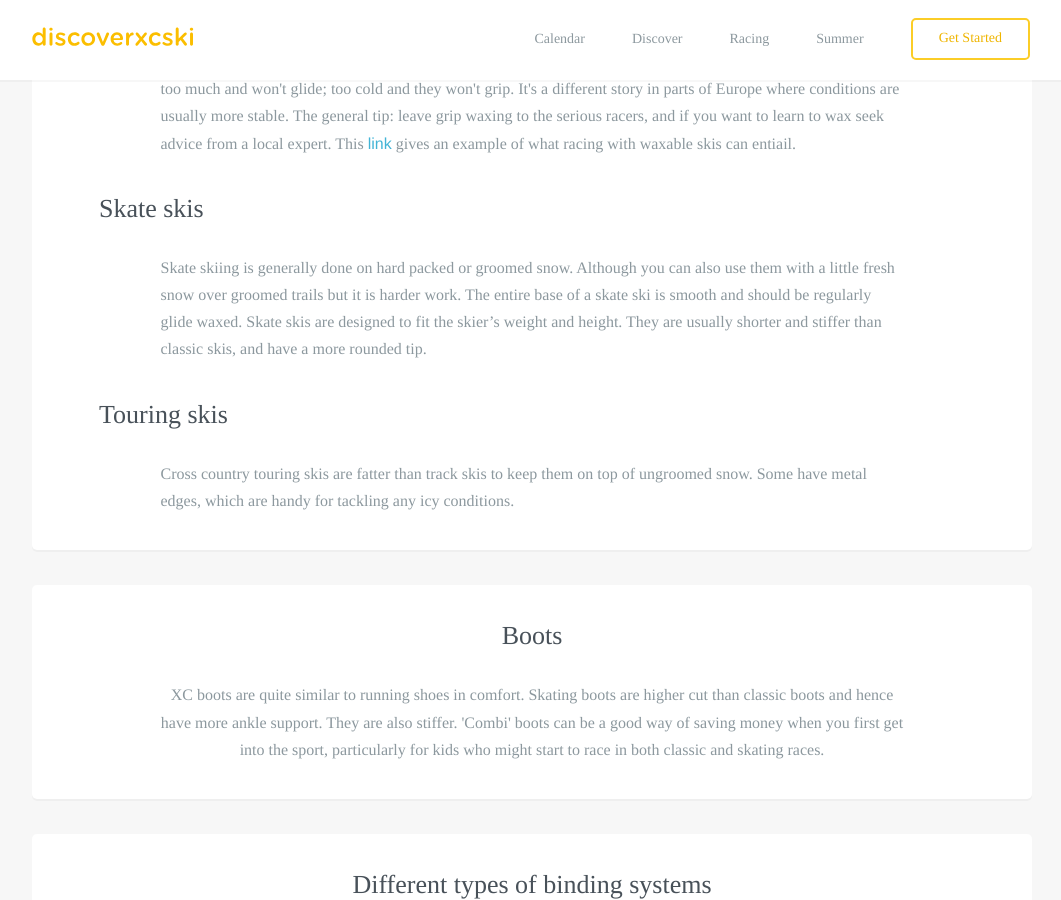
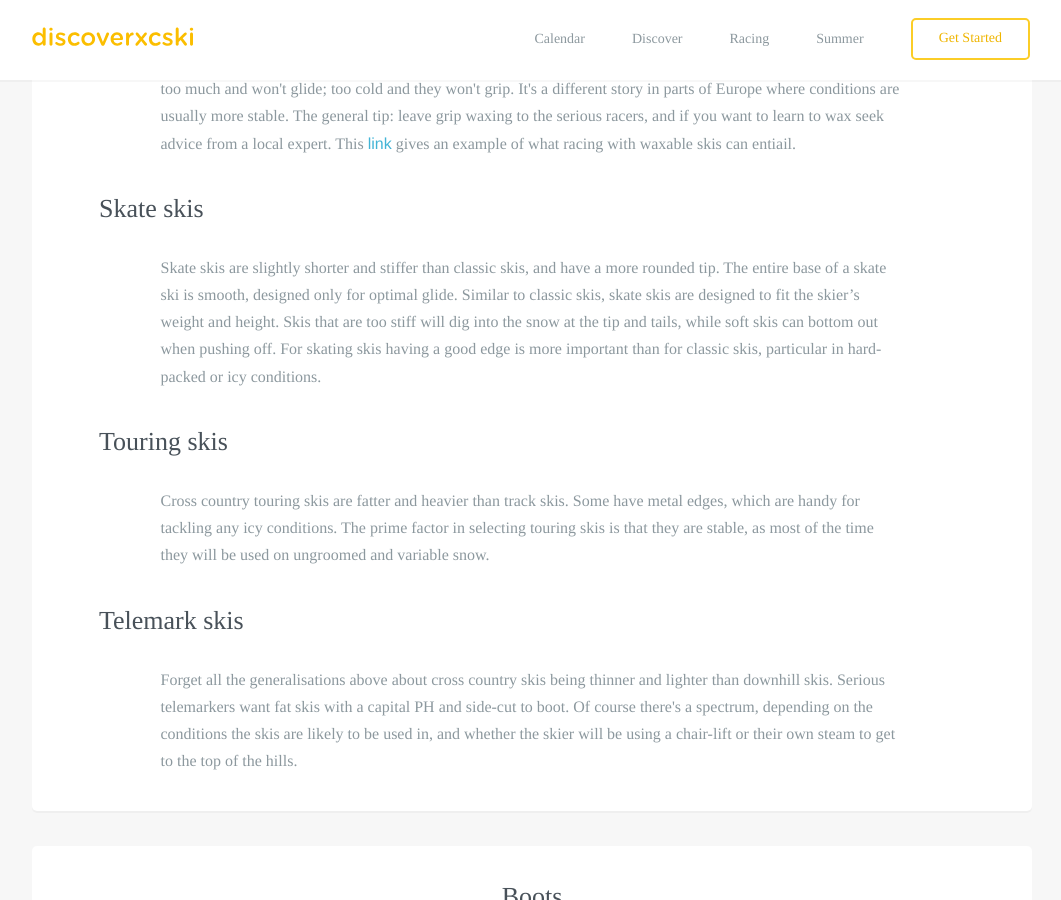
Before and after one commit to robcatto/robcatto.github.io, a Jekyll site: the page built from get-started/equipment/index.html, in a window 1280 px wide and 900 px high, scrolled down 1527 px. Shown: the whole window, without its empty margins (108-1169 px from the left). Built offline with Jekyll 4.4.1, drawn with Linux system fonts in a browser that asks for light colours; some web fonts are replaced; Markdown is read by kramdown in place of the engine named in the settings.

Commit message:
Update index.html

```diff
--- a/get-started/equipment/index.html
+++ b/get-started/equipment/index.html
@@ -53,15 +53,17 @@ layout: default
                         <p align=left>Waxable skis are usually faster than all forms of waxless skis, however, getting the rigth wax is an art, particularly in Australia where conditions often change continuously throughout the day. Wax too warm and the skis will stick too much and won't glide; too cold and they won't grip. It's a different story in parts of Europe where conditions are usually more stable. The general tip: leave grip waxing to the serious racers, and if you want to learn to wax seek advice from a local expert. This <a href="http://crosscountryskier.com.au/techniques/classic/2007104186094.htm"target="blank">link</a> gives an example of what racing with waxable skis can entiail.</p>
 
                    <h3 align=left>Skate skis</h3>
-                    <p align=left>Skate skiing is generally done on hard packed or groomed snow. Although you can also use them with a little fresh snow over groomed trails but it is harder work. The entire base of a skate ski is smooth and should be regularly glide waxed.  Skate skis are designed to fit the skier’s weight and height. They are usually shorter and stiffer than classic skis, and have a more rounded tip.
+                    <p align=left>Skate skis are slightly shorter and stiffer than classic skis, and have a more rounded tip. The entire base of a skate ski is smooth, designed only for optimal glide. Similar to classic skis, skate skis are designed to fit the skier’s weight and height. Skis that are too stiff will dig into the snow at the tip and tails, while soft skis can bottom out when pushing off. For skating skis having a good edge is more important than for classic skis, particular in hard-packed or icy conditions.
                      </p>
                <h3 align=left>Touring skis</h3>
-              <p align=left>Cross country touring skis are fatter than track skis to keep them on top of ungroomed snow. Some have metal edges, which are handy for tackling any icy conditions.
+              <p align=left>Cross country touring skis are fatter and heavier than track skis. Some have metal edges, which are handy for tackling any icy conditions. The prime factor in selecting touring skis is that they are stable, as most of the time they will be used on ungroomed and variable snow.
+              <h3 align=left>Telemark skis</h3>
+              <p align=left>Forget all the generalisations above about cross country skis being thinner and lighter than downhill skis. Serious telemarkers want fat skis with a capital PH and side-cut to boot. Of course there's a spectrum, depending on the conditions the skis are likely to be used in, and whether the skier will be using a chair-lift or their own steam to get to the top of the hills.
 
                 </section>
                   <section class="mobile_section">
                          <h3>Boots</h3>
-                    <p>XC boots are quite similar to running shoes in comfort. Skating boots are higher cut than classic boots and hence have more ankle support. They are also stiffer. 'Combi' boots can be a good way of saving money when you first get into the sport, particularly for kids who might start to race in both classic and skating races.
+                    <p align=left>XC boots are quite similar to running shoes in comfort. Skating boots are higher cut than classic boots and hence have more ankle support. They are also stiffer. 'Combi' boots can be a good way of saving money when you first get into the sport, particularly for kids who might start to race in both classic and skating races.
                      </p>
 
 
```
